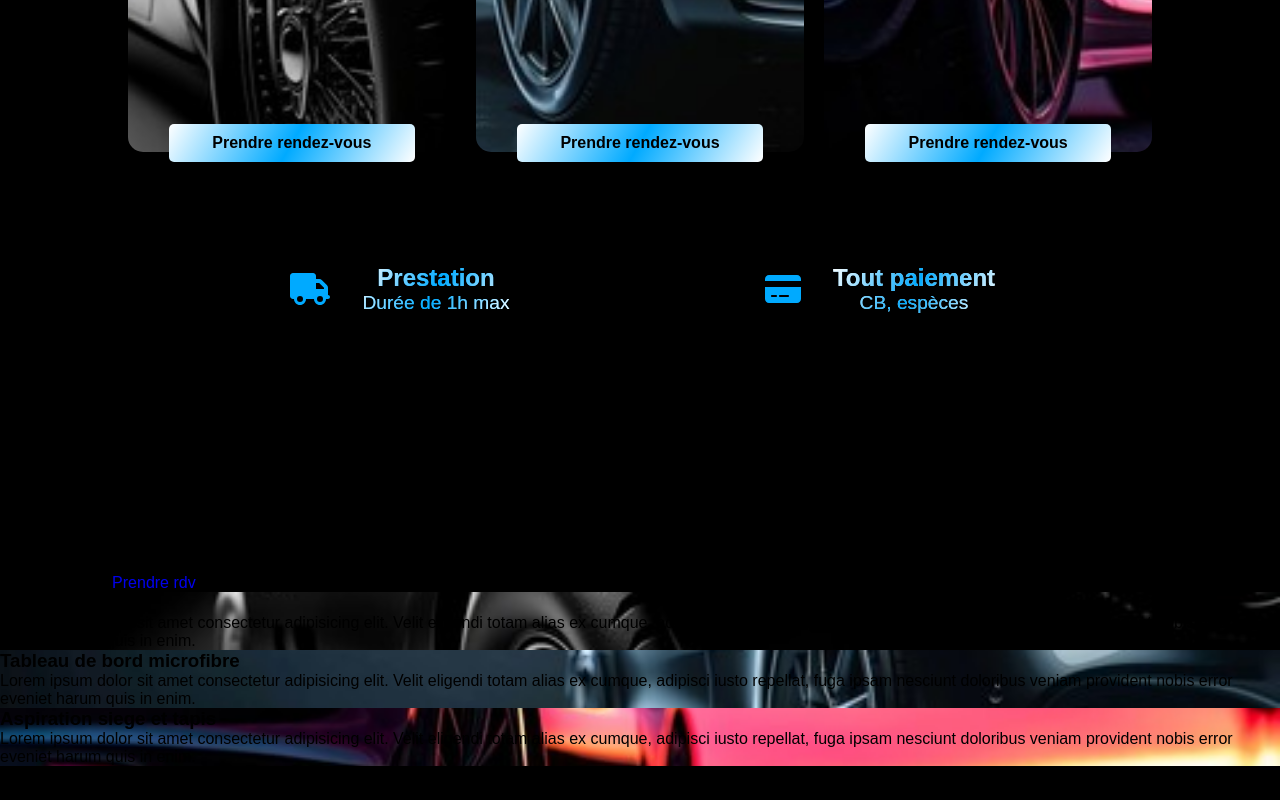
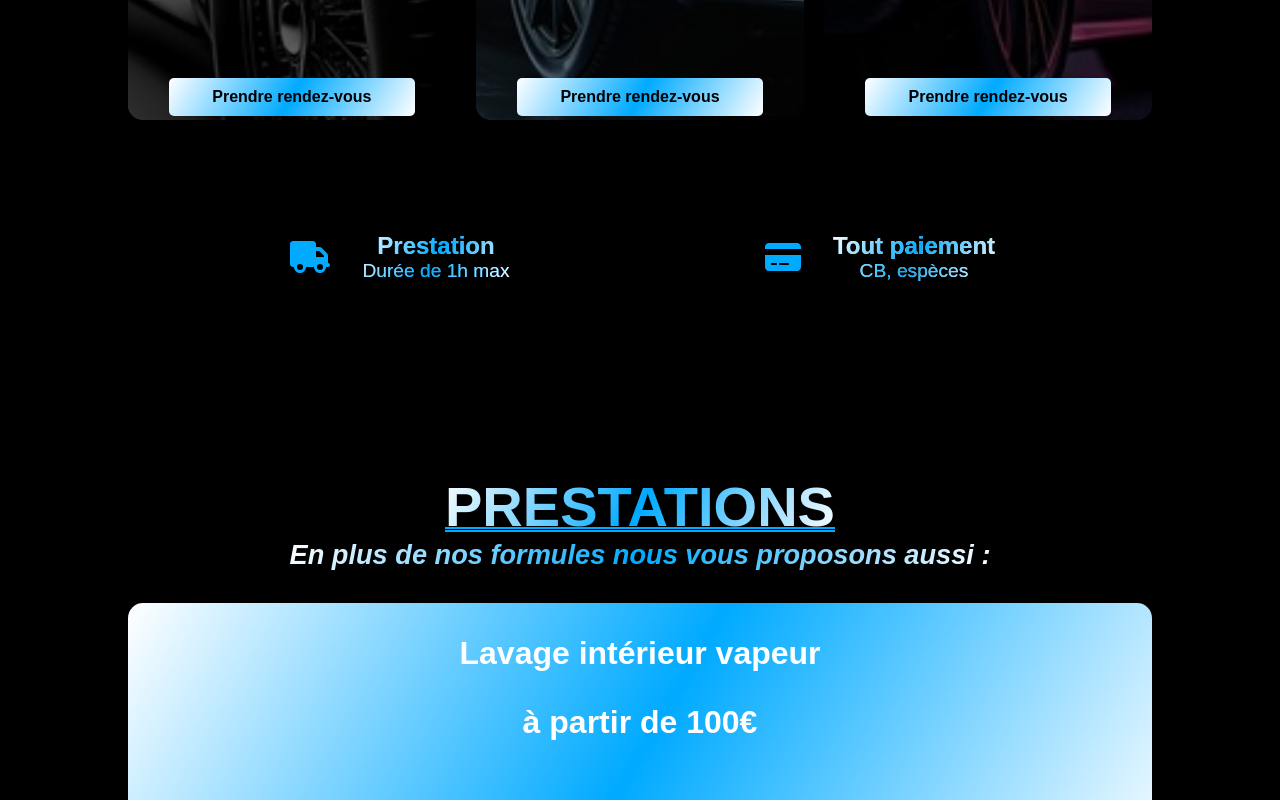
Before and after one commit to zakaria-69/auto_clean, a React (Vite) app: page / in a window 1280 px wide. Shown: the part 2060-2860 px from the top of the page. Before the commit the page ends 2826 px from the top, so only its background shows below. Built offline with nearby package versions, Linux system fonts and the light colour scheme.

Commit message:
created style for prestations section

```diff
--- a/src/styles/pages/home.scss
+++ b/src/styles/pages/home.scss
@@ -1,4 +1,3 @@
-
 .home_container {
   &_header {
     display: flex;
@@ -51,6 +50,7 @@
                 background-clip: text;
                 -webkit-background-clip: text;
                 color: transparent;
+                @include box-shadow_buttons;
               }
 
               &::before {
@@ -124,13 +124,16 @@
 
               &:hover {
                 color: $primary_color;
+                @include box-shadow_buttons;
               }
             }
           }
         }
       }
     }
-  }// end header
+  }
+
+  // end header
 
   // start decouverte formule container
   .decouverte_formule_container {
@@ -173,6 +176,7 @@
           &:hover {
             background: $reverse_linear_gradient_text;
             color: black;
+            @include box-shadow_buttons;
           }
 
           &:active {
@@ -196,12 +200,14 @@
         }
       }
     }
-  }// end decouverte formule container
+  }
+
+  // end decouverte formule container
 
   //start section description reviews
 
   .description_reviews_container {
-    margin: 10rem auto ;
+    margin: 10rem auto;
     width: 80%;
     display: flex;
     justify-content: space-between;
@@ -254,6 +260,7 @@
 
         &:hover {
           @include linkHover;
+          @include box-shadow_buttons;
         }
 
         &:active {
@@ -261,16 +268,18 @@
         }
       }
     }
-  } // end description review container
+  }
+
+  // end description review container
 
   // start formules picker
-  .formules_picker_container{
+  .formules_picker_container {
     margin: 10rem auto;
     width: 80%;
-    @include linearGradientText ;
+    @include linearGradientText;
     text-align: center;
 
-    & h2{
+    & h2 {
       @include sections_title;
       @include linearGradientText;
       text-decoration: underline #00aaff double 2px;
@@ -278,54 +287,58 @@
     }
 
 
-    &_cards{
+    &_cards {
       display: flex;
       justify-content: space-between;
 
-      &_card{
+      &_card {
         width: 32%;
         position: relative;
         border-radius: 15px;
 
-        &_title{
-          @include subSections_title ;
+        &_title {
+          @include subSections_title;
           @include linearGradientText;
           margin: 2rem auto;
           z-index: 1;
         }
 
-        &_price{
+        &_price {
           margin: 2rem auto;
           z-index: 1;
           font-size: 3rem;
           @include linearGradientText;
+          font-weight: 600;
         }
 
-        &_link{
+        &_link {
           margin: 0 auto 8rem auto !important;
           @include linkMedium;
           z-index: 1;
           color: black;
 
-          & a{
+          & a {
             color: black;
           }
 
-          &:hover{
+          &:hover {
             background: $reverse_linear_gradient_text;
+            @include box-shadow_buttons;
           }
 
-          &:active{
+          &:active {
             background: $linear_gradient_text;
           }
 
 
         }
-        & ul{
-          margin: 2rem auto;
+
+        & ul {
+          margin: 2rem auto 0 auto;
           z-index: 10;
           min-height: 45%;
-          & li{
+
+          & li {
             z-index: 10;
             display: flex;
             align-items: center;
@@ -336,7 +349,7 @@
 
           }
 
-          & p{
+          & p {
             text-align: center;
             margin-left: 5px;
             z-index: 1;
@@ -348,75 +361,198 @@
       }
     }
 
-    &_informations{
+    &_informations {
       display: flex;
       margin-top: 5rem;
       padding: 2rem;
 
-      &_prestationTime{
+      &_prestationTime {
         width: 50%;
         display: flex;
         align-items: center;
         justify-content: center;
 
-        &_titleAndText{
+        &_titleAndText {
           margin-left: 2rem;
           @include linearGradientText;
         }
 
-        & h3{
+        & h3 {
           font-size: 1.5rem;
         }
-        & p{
+
+        & p {
           font-size: 1.2rem;
         }
 
       }
 
-      &_paiementMethods{
+      &_paiementMethods {
         width: 50%;
         display: flex;
         align-items: center;
         justify-content: center;
 
-        &_titleAndText{
+        &_titleAndText {
           margin-left: 2rem;
           @include linearGradientText;
         }
 
-        & h3{
+        & h3 {
           font-size: 1.5rem;
         }
-        & p{
+
+        & p {
           font-size: 1.2rem;
         }
       }
     }
 
   }
-  // handling image background for formules section
-  .formule_card_one{
-    background-image: url('../../src/assets/img/black_car_courbe.jpg');
-    background-size: cover;
-    background-position: 40%;
-    background-repeat: no-repeat;
-    position: relative;
+
+  .formule_card_one,
+  .formule_card_two,
+  .formule_card_three {
+    @include overlayImgBackround;
   }
 
-  .formule_card_two{
+  // handling image background for formules section
+  .formule_card_one {
+    background-image: url('../../src/assets/img/black_car_courbe.jpg');
+    background-position: 40%;
+  }
+
+  .formule_card_two {
     background-image: url('../../src/assets/img/black_car_waterground.jpg');
-    background-size: cover;
     background-position: 80%;
-    background-repeat: no-repeat;
-    position: relative;
 
   }
 
-  .formule_card_three{
+  .formule_card_three {
     background-image: url('../../src/assets/img/black_car_ciel_violet.jpg');
-    background-size: cover;
     background-position: 30%;
-    background-repeat: no-repeat;
-    position: relative;
   }
+
+  // end images background
+
+  .prestations_container {
+    color: white;
+    width: 80%;
+    margin: 0 auto;
+    text-align: center;
+    margin: 10rem auto;
+
+    &_title_container {
+      display: flex;
+      flex-direction: column;
+      align-items: center;
+      justify-content: center;
+
+      & h2 {
+        @include sections_title;
+        @include linearGradientText;
+        text-decoration: underline #00aaff double 2px;
+      }
+
+      & p{
+        font-size: 1.7rem;
+        font-weight: 600;
+        font-style: italic;
+        @include linearGradientText;
+      }
+    }
+
+    &_main_container {
+      margin: 2rem auto;
+
+      &_top_container {
+        display: flex;
+        flex-direction: column;
+        margin: 2rem auto;
+        padding: 2rem 0;
+        background: linear-gradient(120deg, #ffffff, #00aaff, #ffffff);
+        border-radius: 15px;
+
+        & h3 {
+          font-size: 2rem;
+        }
+
+        & span {
+          margin: 2rem auto;
+          font-size: 2rem;
+          font-weight: 800;
+        }
+
+        & a {
+          @include linkMedium;
+
+          width: 20%;
+
+          &:hover {
+            @include linkHover;
+            @include box-shadow_buttons;
+          }
+
+          &:active {
+            @include linkActive;
+          }
+        }
+
+
+      }
+
+      &_bottom_container {
+        display: flex;
+        justify-content: space-between;
+
+        &_subcontainer {
+          width: 32%;
+          padding: 0 2rem;
+          border-radius: 15px;
+
+          & h3 {
+            margin: 4rem auto 2rem auto;
+            min-height: 10rem;
+            font-size: 2rem;
+            @include linearGradientText;
+          }
+
+          & p {
+            margin: 0 auto 6rem auto;
+            @include reverseLinearGradientText;
+            font-size: 1.2rem;
+            font-weight: 700;
+          }
+        }
+      }
+
+
+    }
+
+    .formule_card_one,
+    .formule_card_two,
+    .formule_card_three {
+      @include overlayImgBackround;
+    }
+
+    // handling image background for formules section
+    .formule_card_one {
+      background-image: url('../../src/assets/img/vapor_clean_car.jpg');
+
+    }
+
+    .formule_card_two {
+      background-image: url('../../src/assets/img/microfibers_clean_cars.jpg');
+
+    }
+
+    .formule_card_three {
+      background-image: url('../../src/assets/img/suction_carwash.jpg');
+    }
+
+    // end images background
+
+  } // end prestation container
+
+
 }
--- a/src/styles/utils/_mixins.scss
+++ b/src/styles/utils/_mixins.scss
@@ -101,3 +101,31 @@
         border-radius: 25px;
         padding : 5px;
 }
+
+@mixin box_shadow_buttons{
+    // box-shadow: 0 3px white ;
+    filter: drop-shadow(0 2px white);
+}
+
+@mixin overlayImgBackround {
+    background-size: cover;
+    background-position: center;
+    background-repeat: no-repeat;
+    position: relative;
+    &::before {
+      content: '';
+      position: absolute;
+      top: 0;
+      left: 0;
+      width: 100%;
+      height: 100%;
+      background-color: rgba(0, 0, 0, 0.5);
+      z-index: 1;
+      border-radius: inherit;
+    }
+
+    * {
+      position: relative;
+      z-index: 2;
+    }
+}
```
